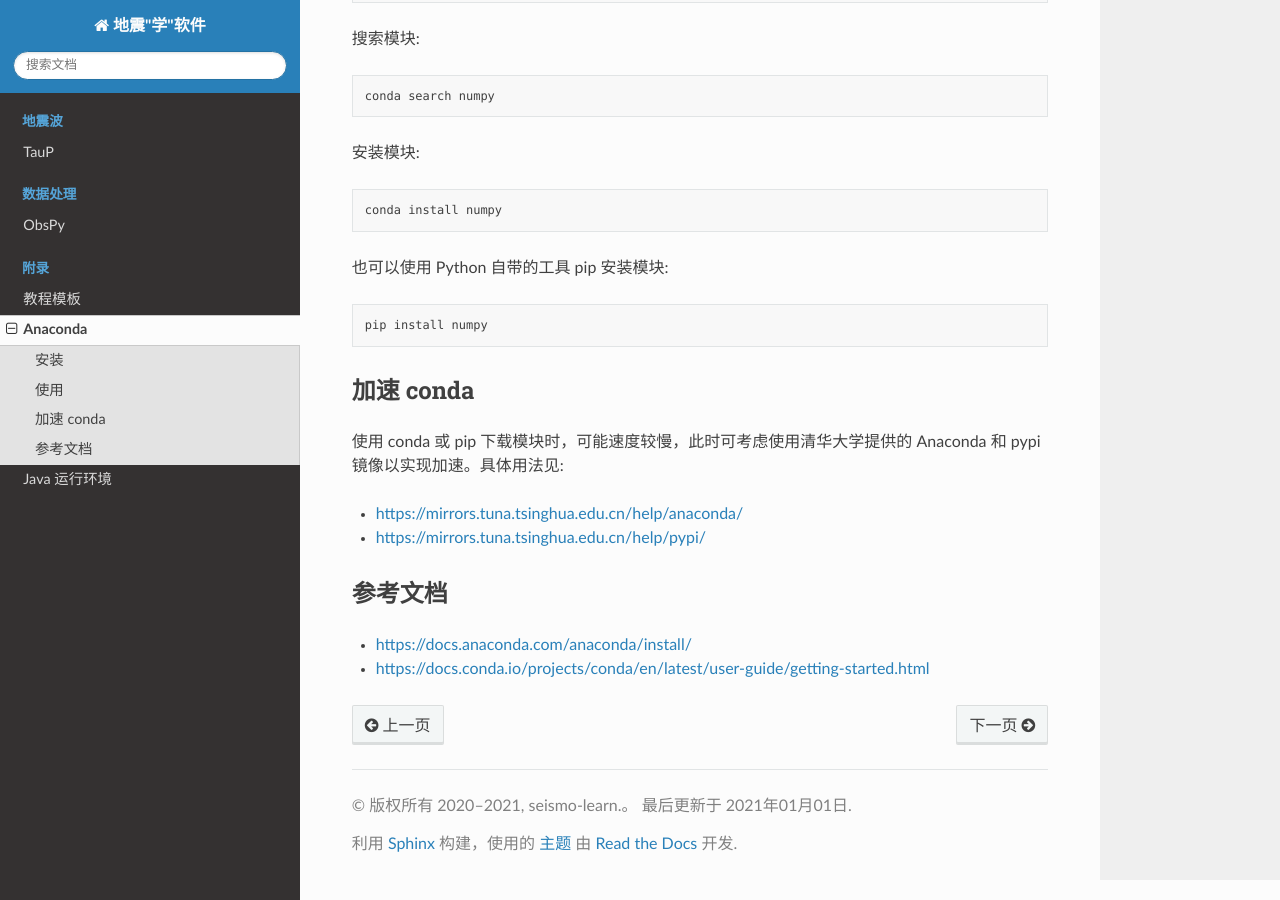
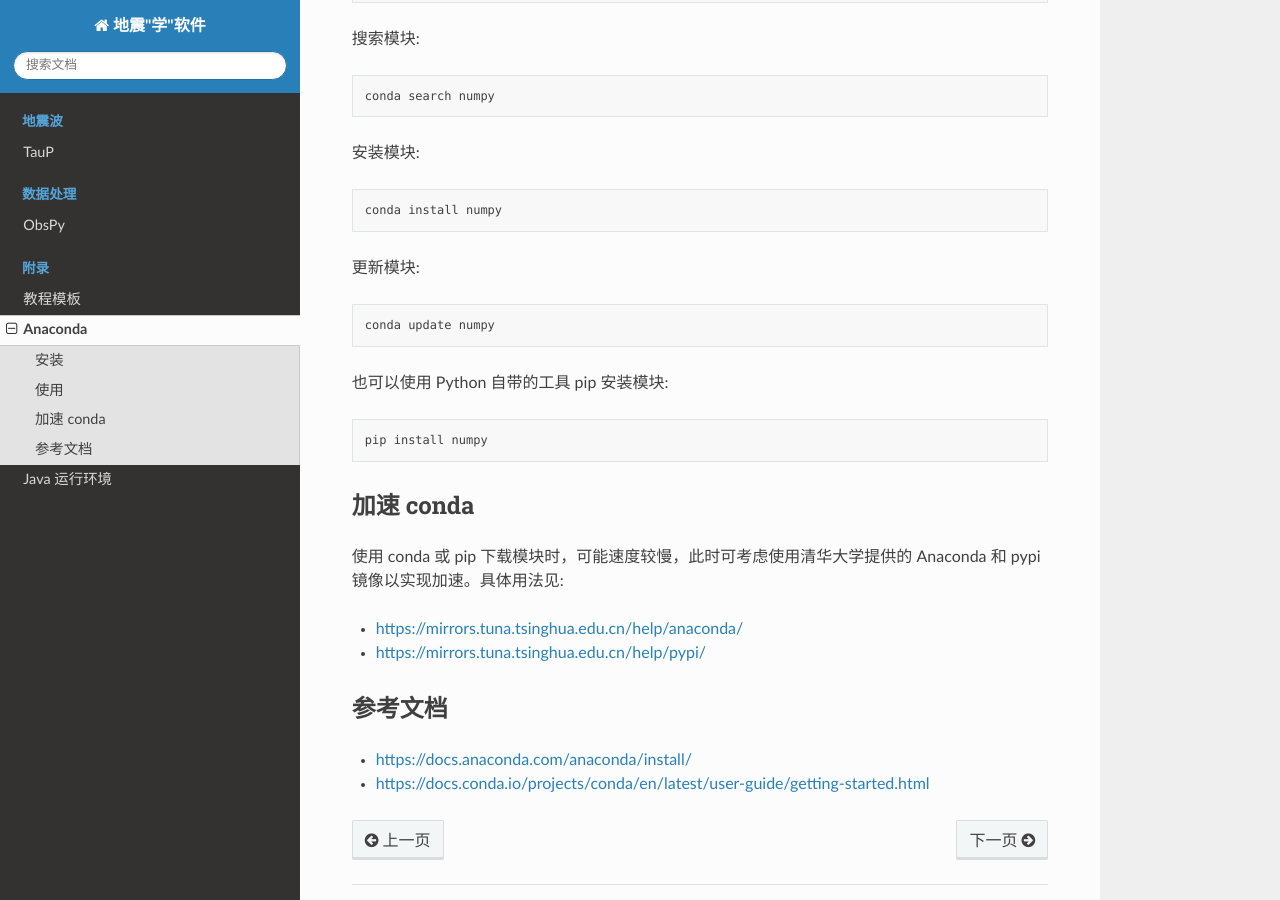
Before and after one commit to seismo-learn/software, a Sphinx documentation site: the page built from source/anaconda/index.rst, in a window 1280 px wide and 900 px high, scrolled down 1802 px. Built offline with Sphinx 7.4.7 and the Read the Docs theme 2.0.0, drawn with Linux system fonts in a browser that asks for light colours.

Commit message:
Update source/anaconda/index.rst
Co-authored-by: Jiayuan Yao <coreman.seism@gmail.com>

```diff
--- a/source/anaconda/index.rst
+++ b/source/anaconda/index.rst
@@ -75,6 +75,10 @@ Anaconda 中提供的 ``conda`` 命令可以用于安装 Python 包并管理虚
 
    conda install numpy
 
+更新模块::
+
+   conda update numpy
+
 也可以使用 Python 自带的工具 pip 安装模块::
 
    pip install numpy
```
